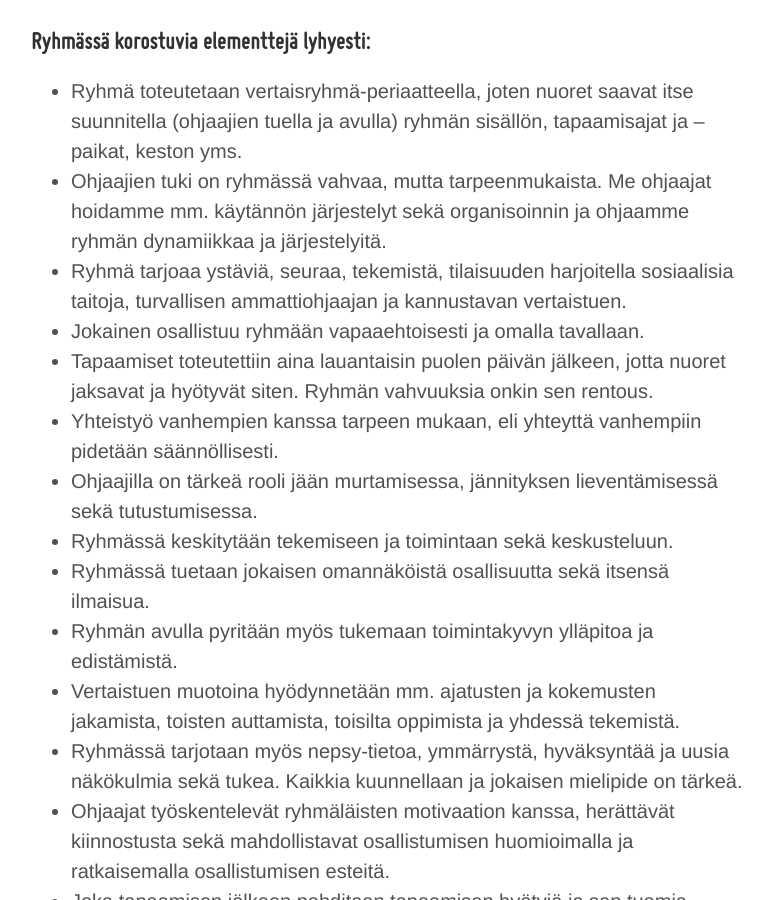
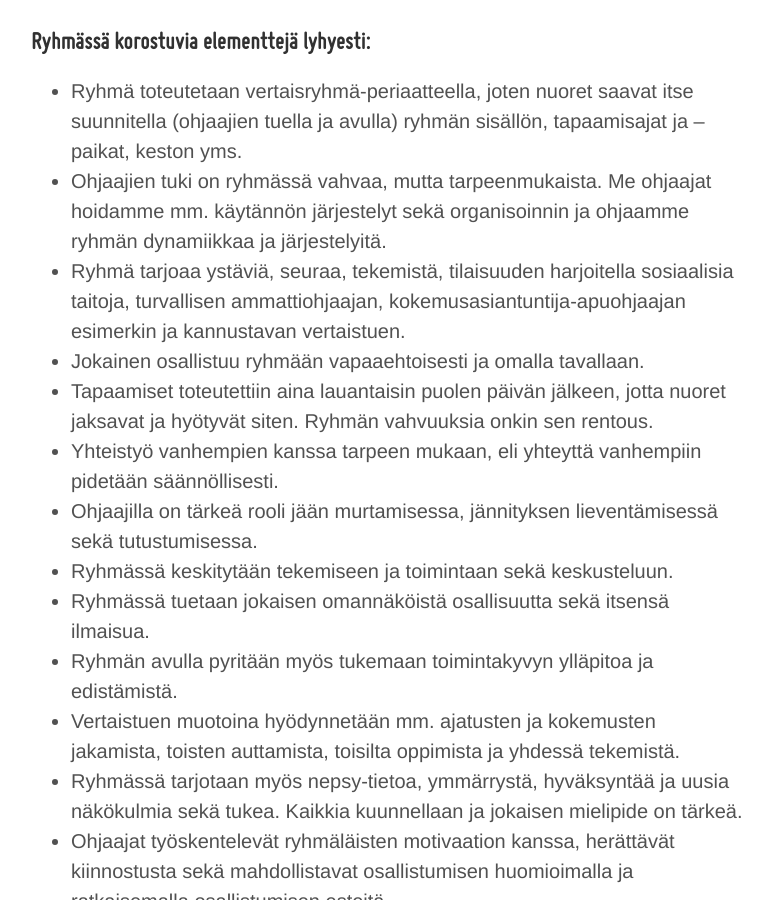
Before and after one commit to niinapiira/neppari.net, a Jekyll site: the page built from _posts/2023-08-04-ammatillisesti-ohjattu-vertaistukiryhma-nuorille.md, in a window 1280 px wide and 900 px high, scrolled down 4946 px. Shown: the whole window, without its empty margins (249-1021 px from the left). Built offline with Jekyll 4.4.1, drawn with Linux system fonts in a browser that asks for light colours.

Commit message:
Update 2023-08-04-ammatillisesti-ohjattu-vertaistukiryhma-nuorille.md

```diff
--- a/_posts/2023-08-04-ammatillisesti-ohjattu-vertaistukiryhma-nuorille.md
+++ b/_posts/2023-08-04-ammatillisesti-ohjattu-vertaistukiryhma-nuorille.md
@@ -67,7 +67,7 @@ Olemme pyrkineet tarjoamaan nuorille luonnollisen ja elämän makuisen ryhmän,
 
 -	Ryhmä toteutetaan vertaisryhmä-periaatteella, joten nuoret saavat itse suunnitella (ohjaajien tuella ja avulla) ryhmän sisällön, tapaamisajat ja –paikat, keston yms.
 -	Ohjaajien tuki on ryhmässä vahvaa, mutta tarpeenmukaista. Me ohjaajat hoidamme mm. käytännön järjestelyt sekä organisoinnin ja ohjaamme ryhmän dynamiikkaa ja järjestelyitä.
--	Ryhmä tarjoaa ystäviä, seuraa, tekemistä, tilaisuuden harjoitella sosiaalisia taitoja, turvallisen ammattiohjaajan ja kannustavan vertaistuen.
+-	Ryhmä tarjoaa ystäviä, seuraa, tekemistä, tilaisuuden harjoitella sosiaalisia taitoja, turvallisen ammattiohjaajan, kokemusasiantuntija-apuohjaajan esimerkin ja kannustavan vertaistuen.
 -	Jokainen osallistuu ryhmään vapaaehtoisesti ja omalla tavallaan.
 -	Tapaamiset toteutettiin aina lauantaisin puolen päivän jälkeen, jotta nuoret jaksavat ja hyötyvät siten. Ryhmän vahvuuksia onkin sen rentous.
 -	Yhteistyö vanhempien kanssa tarpeen mukaan, eli yhteyttä vanhempiin pidetään säännöllisesti.
```
